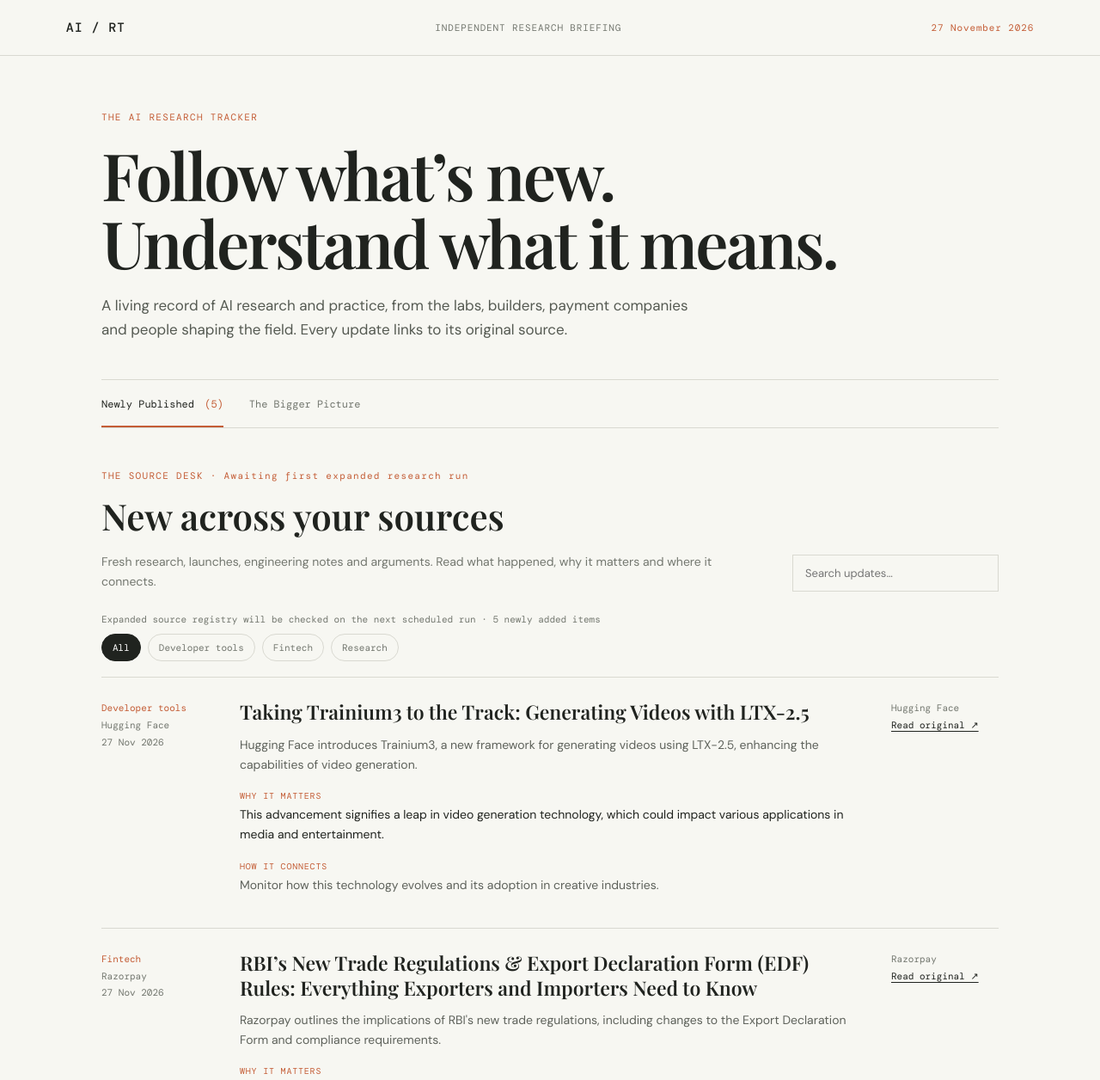
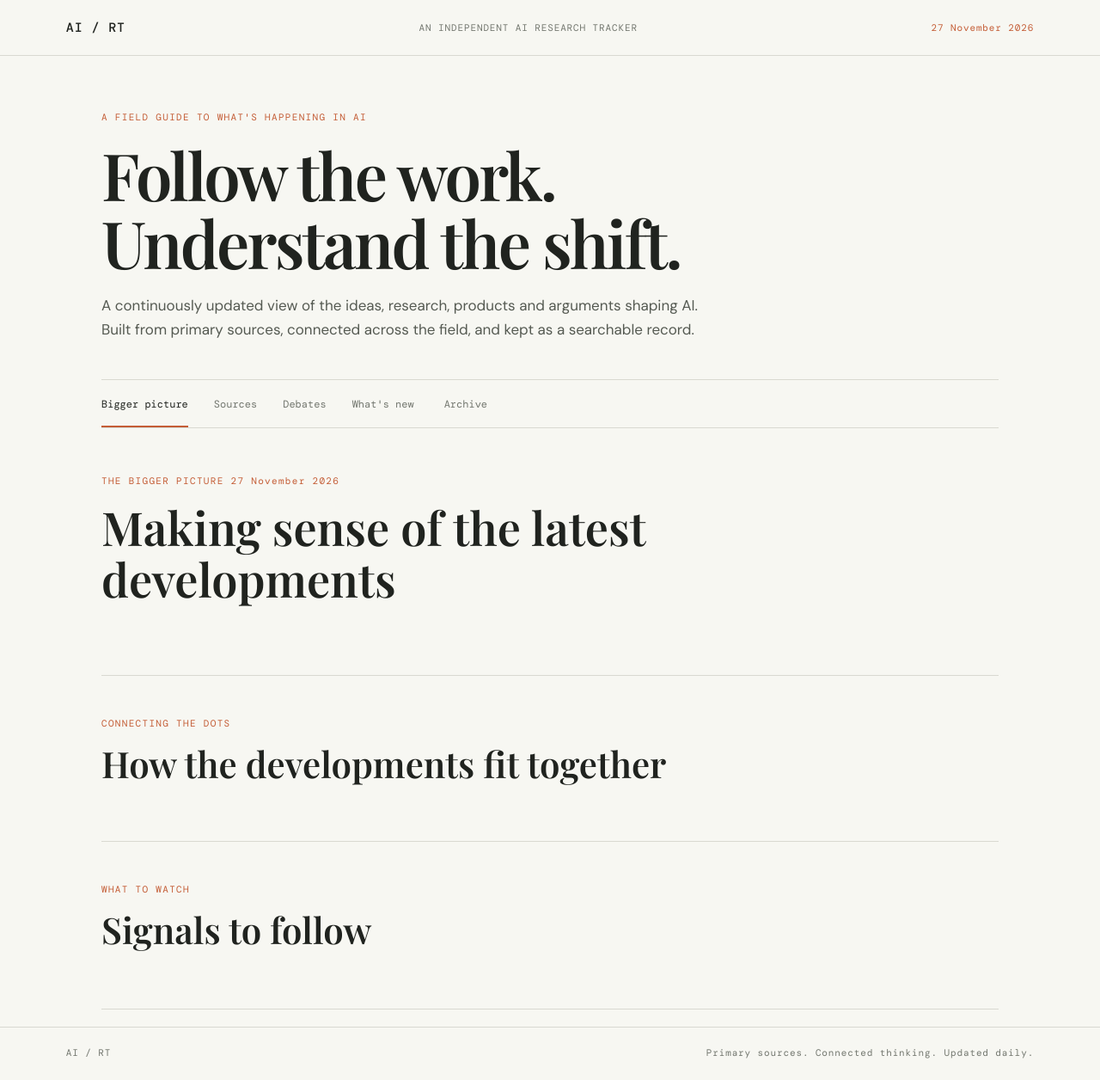
Before and after one commit to yattisoni08-dev/ai-research-tracker, a plain HTML site: page index.html in a window 1280 px wide. Shown: the top 1256 px of the page at 86% size. Drawn offline with nearby package versions, Linux system fonts and the light colour scheme.

Commit message:
Reshape site around five research sections

```diff
--- a/index.html
+++ b/index.html
@@ -1,10 +1,19 @@
 <!doctype html>
-<html lang="en"><head><meta charset="utf-8"><meta name="viewport" content="width=device-width,initial-scale=1"><meta name="description" content="A daily AI research tracker: new publications, major debates and the bigger picture."><title>AI Research Tracker</title><link rel="preconnect" href="https://fonts.googleapis.com"><link href="https://fonts.googleapis.com/css2?family=DM+Mono:wght@400;500&family=DM+Sans:wght@400;500;600;700&family=Playfair+Display:wght@500;600&display=swap" rel="stylesheet"><link rel="stylesheet" href="styles.css"></head>
+<html lang="en"><head><meta charset="utf-8"><meta name="viewport" content="width=device-width,initial-scale=1"><meta name="description" content="An independent, living tracker of AI research, debates and developments."><title>AI Research Tracker</title><link rel="preconnect" href="https://fonts.googleapis.com"><link href="https://fonts.googleapis.com/css2?family=DM+Mono:wght@400;500&family=DM+Sans:wght@400;500;600;700&family=Playfair+Display:wght@500;600&display=swap" rel="stylesheet"><link rel="stylesheet" href="styles.css"></head>
 <body>
-<header class="top"><a class="brand" href="#">AI / RT</a><span>INDEPENDENT RESEARCH BRIEFING</span><span id="edition"></span></header>
+<header class="top"><a class="brand" href="#">AI / RT</a><span>AN INDEPENDENT AI RESEARCH TRACKER</span><span id="edition"></span></header>
 <main>
-<section class="masthead"><p class="eyebrow">THE AI RESEARCH TRACKER</p><h1>Follow what’s new.<br>Understand what it means.</h1><p class="mast-intro">A living record of AI research and practice, from the labs, builders, payment companies and people shaping the field. Every update links to its original source.</p></section>
-<nav class="tabs" aria-label="Briefing sections"><button class="tab active" data-tab="published" aria-selected="true">Newly Published <span id="update-count"></span></button><button class="tab" data-tab="bigger" aria-selected="false">The Bigger Picture</button></nav>
-<section id="published-panel" class="tab-panel active"><div class="section-head"><div><p class="eyebrow">THE SOURCE DESK <span id="status"></span></p><h2>New across your sources</h2><p class="section-intro">Fresh research, launches, engineering notes and arguments. Read what happened, why it matters and where it connects.</p></div><input id="search" type="search" placeholder="Search updates…" aria-label="Search updates"></div><div id="source-summary" class="source-summary"></div><div id="filter-buttons" class="filters"></div><div id="update-list"></div></section>
-<section id="bigger-panel" class="tab-panel"><section class="big-hero"><p class="eyebrow">THE BIGGER PICTURE <span id="big-date"></span></p><h2 id="big-headline">Making sense of the latest developments</h2><p class="big-summary" id="big-summary"></p><div id="theme-grid" class="theme-grid"></div></section><section class="debates-section"><p class="eyebrow">THE DEBATES SHAPING AI</p><h2>What the AI world is arguing about</h2><p class="section-intro">Competing ideas, evidence and unresolved trade-offs. Debate histories build over time as new positions are published.</p><div id="debate-list"></div></section><section class="connections-section"><p class="eyebrow">CONNECTING THE DOTS</p><h2>How the developments fit together</h2><div id="connections-list" class="connections-list"></div></section><section class="watch"><p class="eyebrow">LOOKING AHEAD</p><h2>What to watch next</h2><ul id="watch-list"></ul></section></section>
-</main><footer><span>AI RESEARCH TRACKER</span><span>Primary sources. Editorial judgement. Updated daily.</span></footer><script src="app.js"></script></body></html>
+<section class="masthead"><p class="eyebrow">A FIELD GUIDE TO WHAT'S HAPPENING IN AI</p><h1>Follow the work.<br>Understand the shift.</h1><p class="mast-intro">A continuously updated view of the ideas, research, products and arguments shaping AI. Built from primary sources, connected across the field, and kept as a searchable record.</p></section>
+<nav class="tabs" aria-label="Main sections">
+<button class="tab active" data-tab="bigger">Bigger picture</button><button class="tab" data-tab="sources">Sources</button><button class="tab" data-tab="debates">Debates</button><button class="tab" data-tab="new">What's new <span id="new-count"></span></button><button class="tab" data-tab="archive">Archive</button>
+</nav>
+<section id="bigger-panel" class="tab-panel active">
+<div class="big-hero"><p class="eyebrow">THE BIGGER PICTURE <span id="big-date"></span></p><h2 id="big-headline">Making sense of the latest developments</h2><p class="big-summary" id="big-summary"></p><div id="theme-grid" class="theme-grid"></div></div>
+<section class="connections-section"><p class="eyebrow">CONNECTING THE DOTS</p><h2>How the developments fit together</h2><div id="connections-list" class="connections-list"></div></section>
+<section class="watch"><p class="eyebrow">WHAT TO WATCH</p><h2>Signals to follow</h2><ul id="watch-list"></ul></section>
+</section>
+<section id="sources-panel" class="tab-panel"><div class="page-intro"><p class="eyebrow">THE READING LIST</p><h2>Sources</h2><p class="section-intro">The labs, companies, builders, researchers and communities followed by this tracker. Each source links to its original publishing home.</p></div><div id="source-groups" class="source-groups"></div></section>
+<section id="debates-panel" class="tab-panel"><div class="page-intro"><p class="eyebrow">OPEN QUESTIONS</p><h2>Debates</h2><p class="section-intro">The disagreements shaping AI, the strongest positions on each side, and the evidence that may change the picture. These are tracked over time, not treated as one-day controversies.</p></div><div id="debate-list"></div></section>
+<section id="new-panel" class="tab-panel"><div class="page-intro"><p class="eyebrow">LATEST FINDS <span id="status"></span></p><h2>What's new</h2><p class="section-intro">Newly published research, launches, engineering notes and arguments across the sources. Each entry explains what happened, why it matters and where to read more.</p></div><div class="toolbar"><input id="new-search" type="search" placeholder="Search what's new…" aria-label="Search new items"><div id="new-filters" class="filters"></div></div><div id="new-list"></div></section>
+<section id="archive-panel" class="tab-panel"><div class="page-intro"><p class="eyebrow">THE RECORD</p><h2>Archive</h2><p class="section-intro">Everything collected over time, not just today's briefing. Search past publications and revisit the original source.</p></div><div class="toolbar"><input id="archive-search" type="search" placeholder="Search the archive…" aria-label="Search archive"><span id="archive-count" class="archive-count"></span></div><div id="archive-list"></div></section>
+</main><footer><span>AI / RT</span><span>Primary sources. Connected thinking. Updated daily.</span></footer><script src="app.js"></script></body></html>
```
